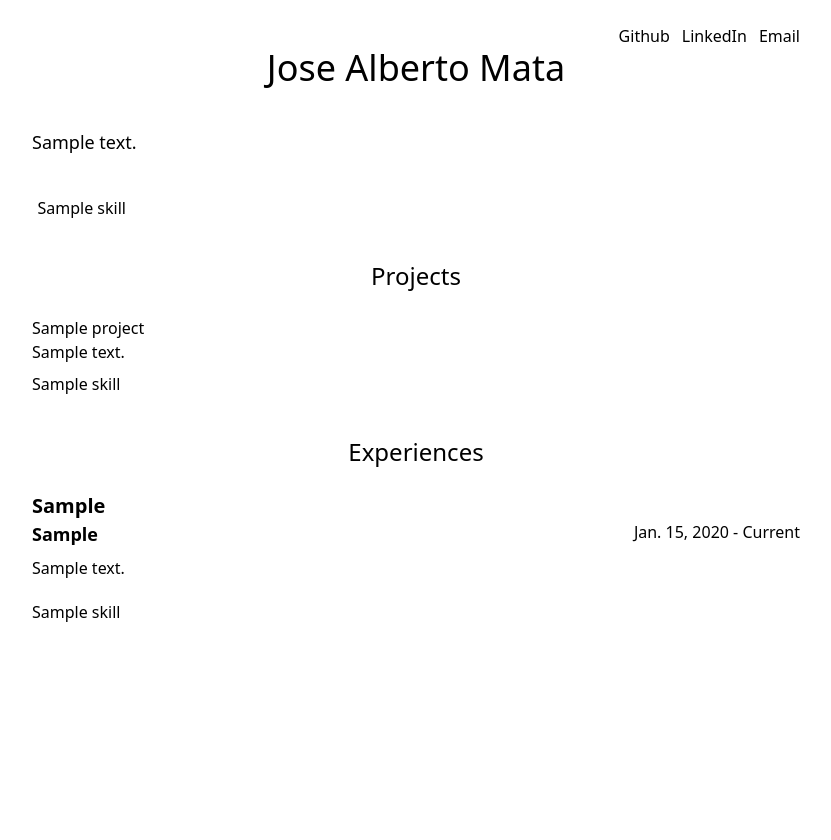
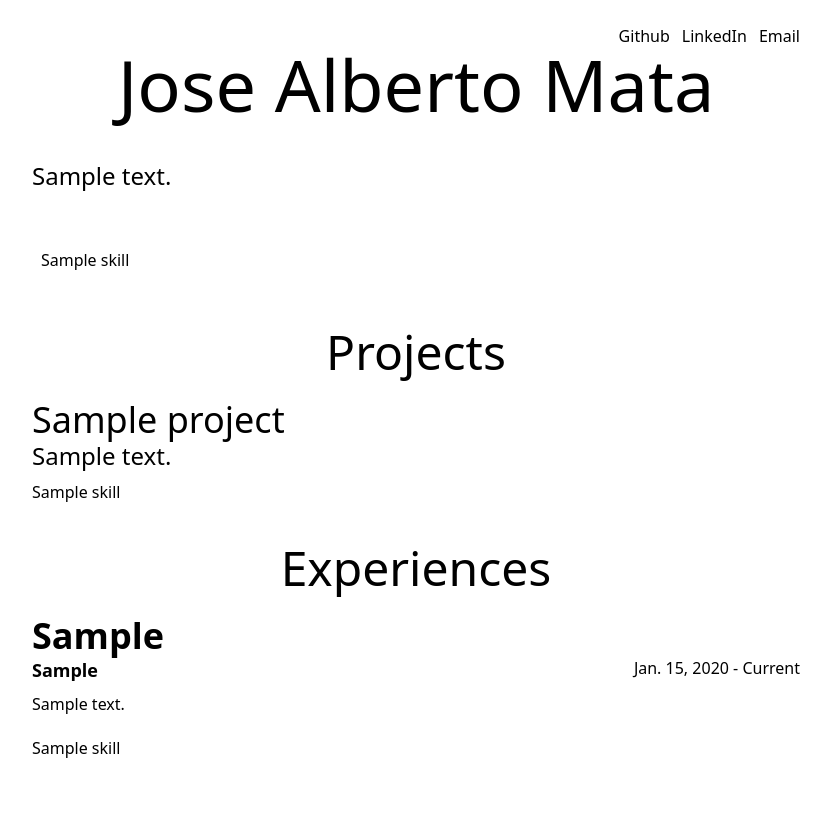
Before and after one commit to mata649/portfolio, a Django app: page / in a window 1280 px wide. Shown: the whole page, without its empty margins (224-1055 px from the left). Before the commit the page ends 622 px from the top, so only its background shows below. Run offline with Django 5.2, Linux system fonts and the light colour scheme; tables that the repository leaves empty hold one stand-in row (values such as "Sample post"); style sheets or scripts are compiled from the project's sources; parts of the project's set-up code (start-up, migrations or seed data) failed here and were passed over; some libraries are stand-ins or nearby versions.

Commit message:
adjust text size

```diff
--- a/apps/portfolio/templates/portfolio/home.html
+++ b/apps/portfolio/templates/portfolio/home.html
@@ -4,13 +4,13 @@
     Portfolio
 {% endblock %}
 {% block content %}
-    <h1 class="text-4xl text-center">Jose Alberto Mata</h1>
-    <p class="mt-10 text-lg">{{ site_info.about_me }}</p>
-    <section x-data="{skills:[]}" class="mt-10 grid grid-cols-3 md:grid-cols-6 xl:grid-cols-7 gap-3">
+    <h1 class="text-7xl text-center">Jose Alberto Mata</h1>
+    <p class="mt-10 text-justify text-2xl">{{ site_info.about_me }}</p>
+    <section x-data="{skills:[]}" class="mt-10 grid grid-cols-3 md:grid-cols-6 xl:grid-cols-7 gap-1">
         {% for skill in skills %}
             <div class="flex justify-center">
                 <span
-                      class="badge cursor-pointer "
+                      class="badge badge-xl cursor-pointer py-4"
                       :class="skills.includes('{{ skill.name }}') ? 'badge-neutral hover:bg-base-100 hover:text-neutral-950' : 'badge-outline hover:bg-neutral-950 hover:text-neutral-50'"
                       hx-get="{% url 'filter_projects' %}"
                       hx-target="#project_list"
@@ -26,13 +26,13 @@
         {% endfor %}
     </section>
     <section class="mt-10">
-        <h2 class="text-2xl text-center">Projects</h2>
+        <h2 class="text-5xl text-center">Projects</h2>
         <div id="project_list">
             {% include 'portfolio/partials/project_list.html' with projects=projects %}
         </div>
     </section>
     <section class="mt-10 mb-20">
-        <h2 class="text-2xl text-center">Experiences</h2>
+        <h2 class="text-5xl text-center">Experiences</h2>
         <div id="experience_list">
             {% include 'portfolio/partials/experience_list.html' with experiences=experiences %}
         </div>
--- a/apps/portfolio/templates/portfolio/partials/experience_list.html
+++ b/apps/portfolio/templates/portfolio/partials/experience_list.html
@@ -1,7 +1,7 @@
 <div class="flex flex-col gap-5">
     {% for experience in experiences %}
         <div>
-            <h4 class="text-xl font-semibold">{{ experience.position }}</h4>
+            <h4 class="text-4xl font-semibold">{{ experience.position }}</h4>
             <div class="flex justify-between"><span class="text-lg font-semibold">{{ experience.company }}</span>
                 <div>
                      <span>
--- a/apps/portfolio/templates/portfolio/partials/project_list.html
+++ b/apps/portfolio/templates/portfolio/partials/project_list.html
@@ -1,15 +1,15 @@
-<div class="grid place-items-center xl:grid-cols-2">
+<div class="grid place-items-center grid-cols-2">
     {% for project in projects %}
         <a target="_blank" href="{{ project.github_link }}">
             <div class="card bg-base-100 w-96 ">
                 <div class="card-body transition hover:bg-neutral hover:text-white">
-                    <h2 class="card-title break-normal">
+                    <h2 class="text-4xl break-normal">
                         {{ project.name }}
                     </h2>
-                    <p>{{ project.description }}</p>
+                    <p class="text-2xl">{{ project.description }}</p>
                     <div class="card-actions mt-2">
                         {% for skill in project.skills.all %}
-                            <div class="badge badge-outline">{{ skill.name }}</div>
+                            <div class="badge badge-xl badge-outline">{{ skill.name }}</div>
                         {% endfor %}
 
                     </div>
```
